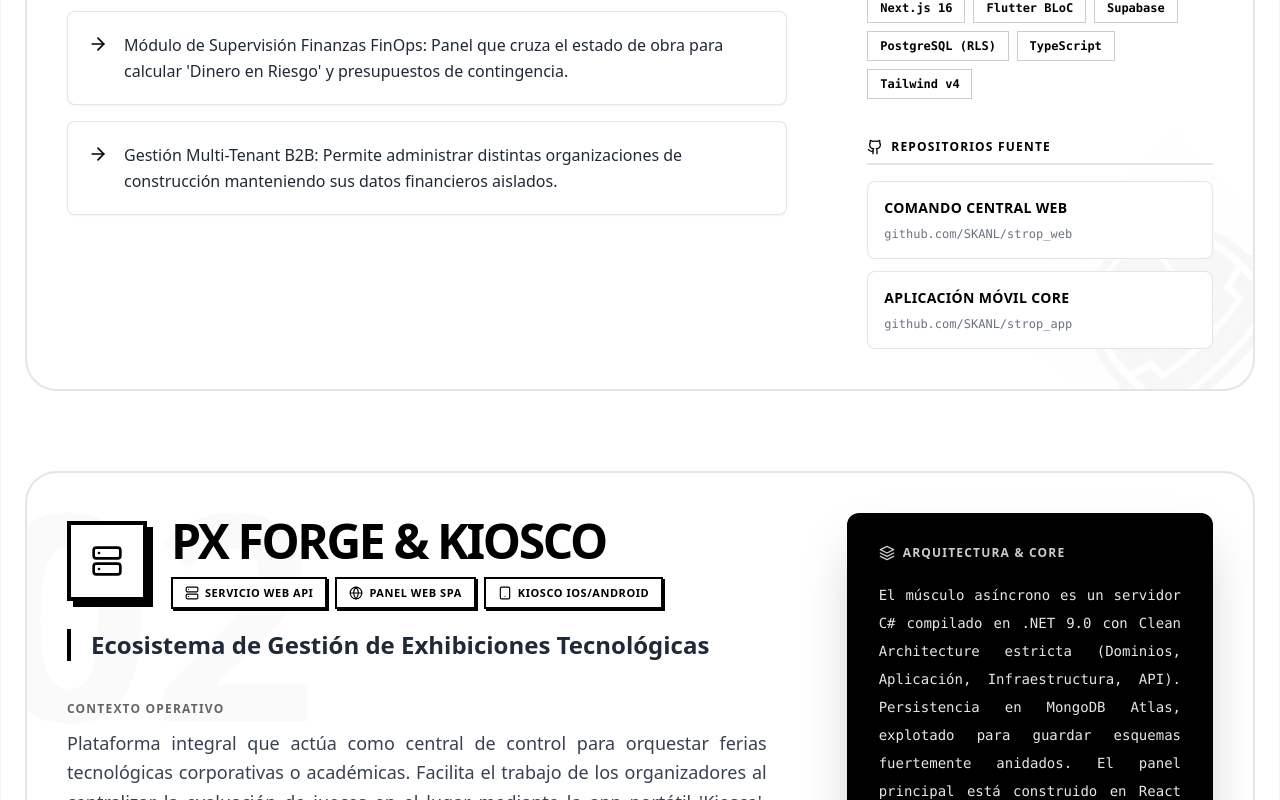
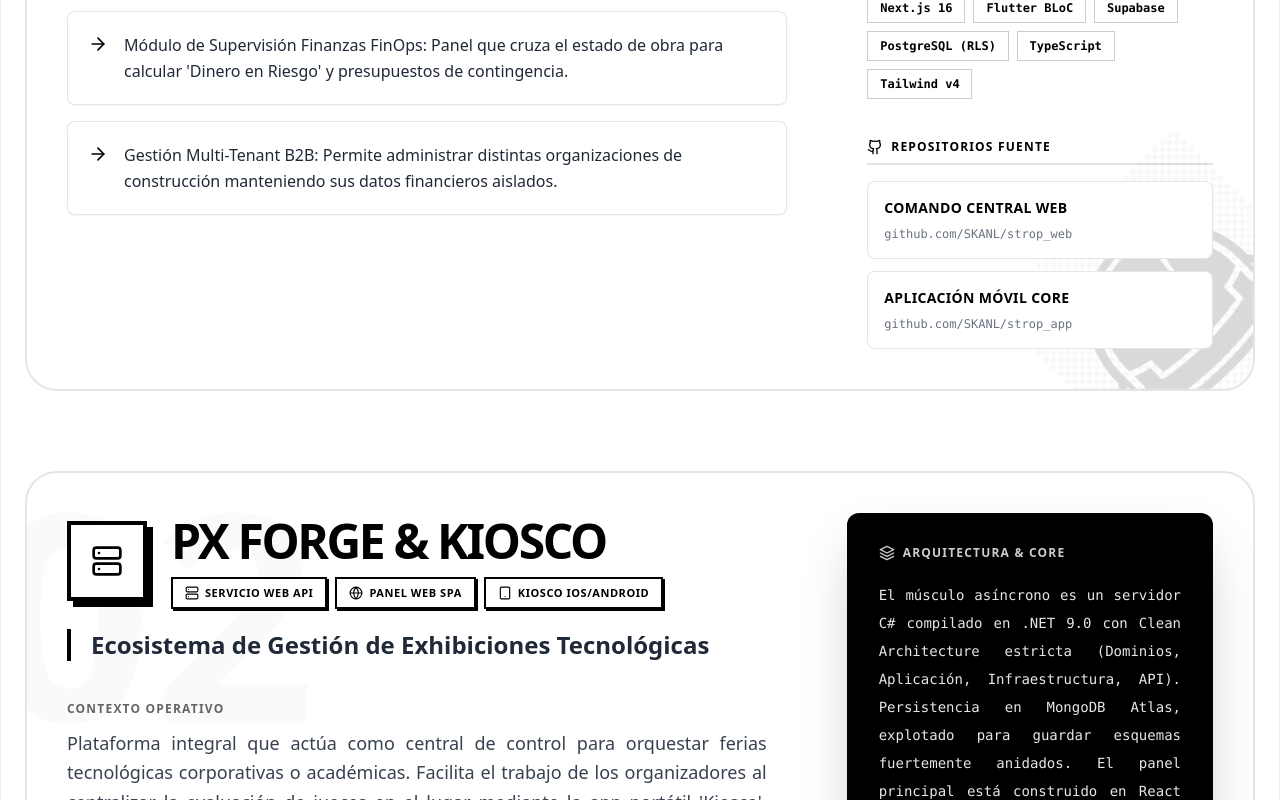
Before and after one commit to IsaiasSinthesys03/Portafolio_Estadias_Web, a React (Vite) app: page / in a window 1280 px wide. Shown: the part 5180-5980 px from the top of the page. Built offline with nearby package versions, Linux system fonts and the light colour scheme.

Commit message:
style: increase visibility of project decorations

```diff
--- a/App.jsx
+++ b/App.jsx
@@ -742,7 +742,7 @@ export default function Portfolio() {
                       <img
                         src={DecoImage}
                         alt="decor"
-                        className="absolute -right-12 -bottom-12 w-64 h-64 opacity-[0.03] group-hover/project:opacity-[0.07] transition-opacity duration-700 pointer-events-none transform rotate-[-45deg] print:opacity-[0.05]"
+                        className="absolute -right-12 -bottom-12 w-64 h-64 opacity-[0.15] group-hover/project:opacity-[0.25] transition-opacity duration-700 pointer-events-none transform rotate-[-45deg] print:opacity-[0.12]"
                       />
                     )}
 
```
